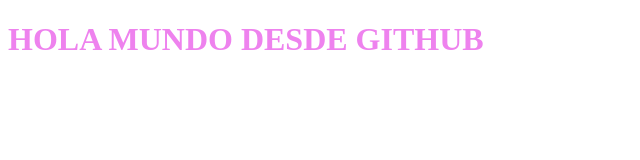
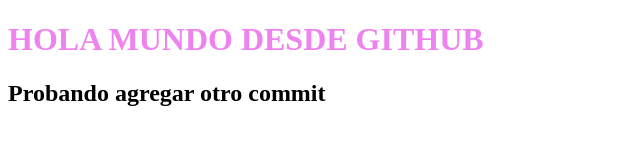
Before and after one commit to IvonCortes/probando_github, a plain HTML site: page index.html in a window 1280 px wide. Shown: the whole page, without its empty margins (0-640 px from the left). Drawn offline with Linux system fonts and the light colour scheme.

Commit message:
HTML - Agregue un nuevo subtitulo

```diff
--- a/index.html
+++ b/index.html
@@ -9,5 +9,6 @@
 </head>
 <body>
     <h1>HOLA MUNDO DESDE GITHUB</h1>
+    <h2>Probando agregar otro commit</h2>
 </body>
 </html>
```
